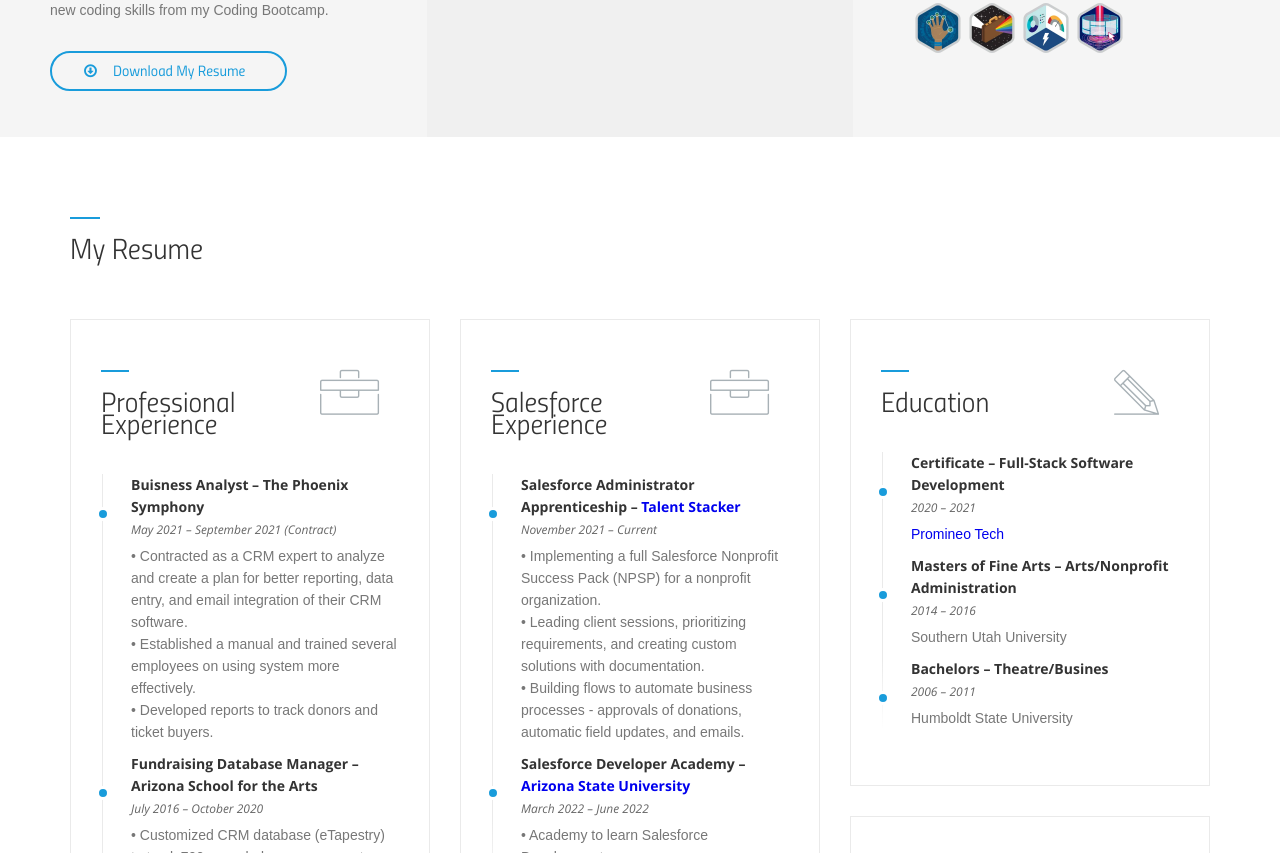
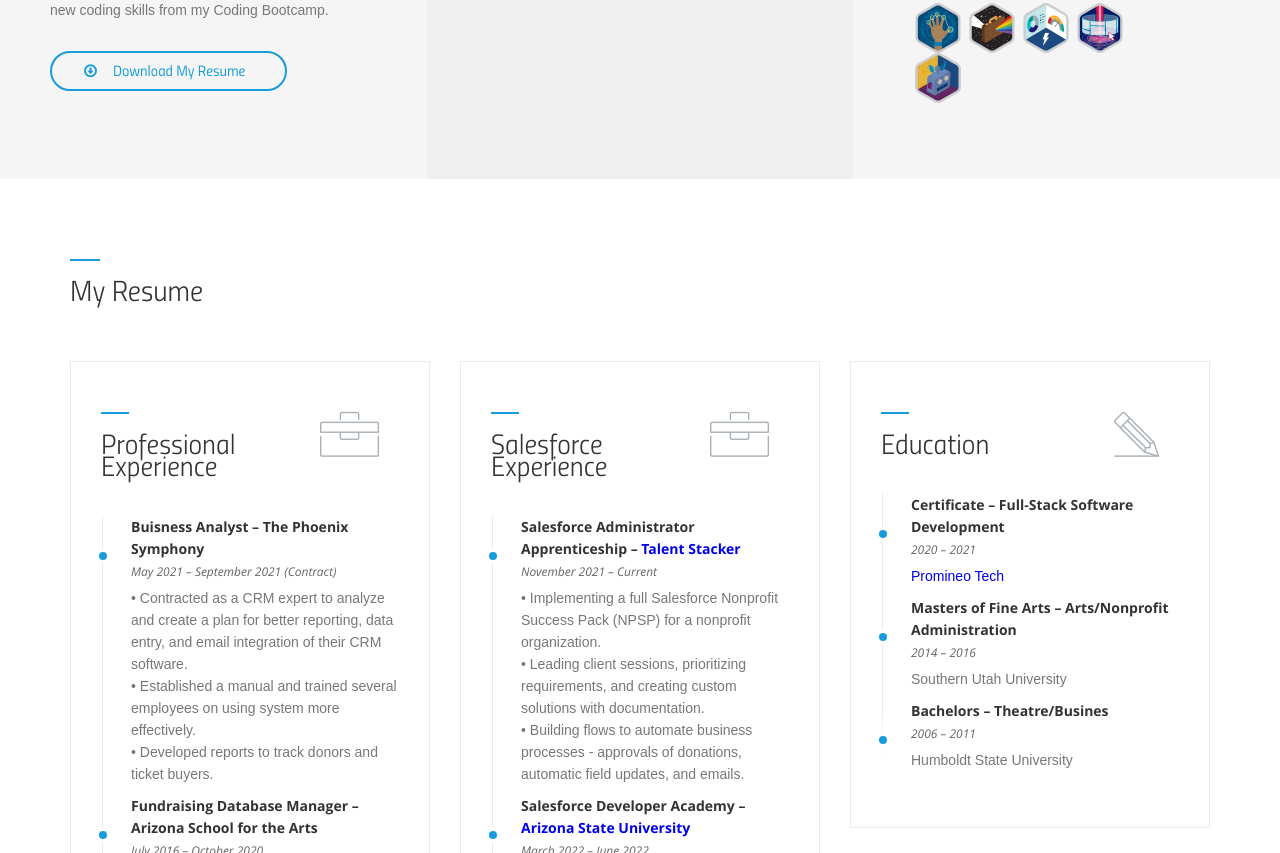
Before and after one commit to Christinalytle/christina-lytle-website, a plain HTML site: page index.html in a window 1280 px wide. Shown: the part 951-1804 px from the top of the page. Drawn offline with Linux system fonts and the light colour scheme; some packages are replaced by stand-ins of ours.

Commit message:
superbadge update

```diff
--- a/index.html
+++ b/index.html
@@ -257,6 +257,7 @@
 									<img src="img/buiss admin.webp" alt="business admin badge" height="50" width="50">
 									<img src="img/reports and dash.webp" alt="reports and dashboard badge" height="50" width="50">
 									<img src="img/app cust specialist.webp" alt="app customization badge" height="50" width="50">
+									<img src="img/processAuto.webp" alt="process automation badge" height="50" width="50">
 								</div>
 
 							</div>
```
Also changed, not shown: img/processAuto.webp (added).
